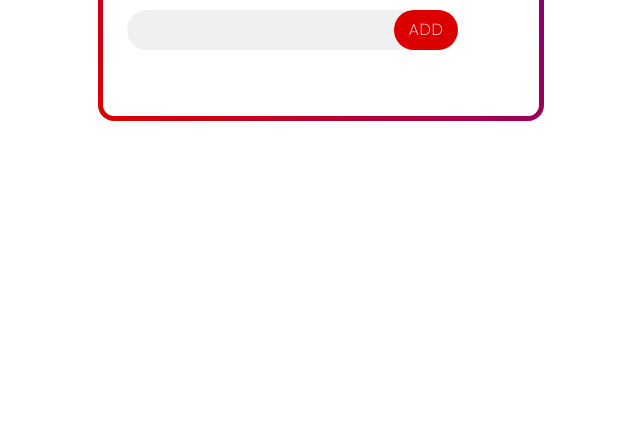
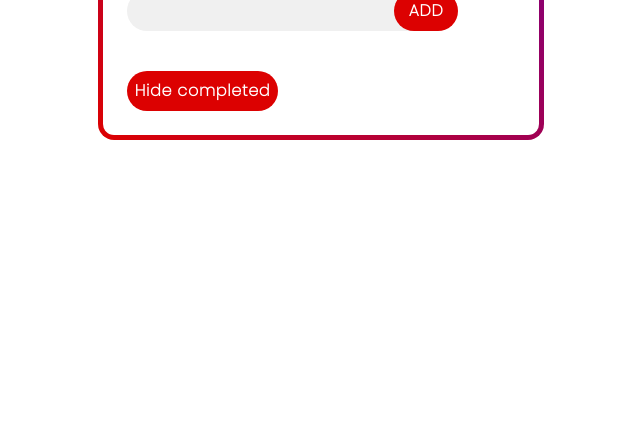
Before and after one commit to bojanognjen/To-do-list, a plain HTML site: page index.htm in a window 1280 px wide. Shown: the part 379-800 px from the top of the page, without its empty margins (319-959 px from the left). Drawn offline with Linux system fonts and the light colour scheme.

Commit message:
The initially planned part of the project has finished!

```diff
--- a/index.htm
+++ b/index.htm
@@ -20,9 +20,9 @@
         <div class="tasks">
             <ul class="todos-container" data-completed="true"></ul>
         </div>
-        <!-- <div class="toggle-part">
+        <div class="toggle-part">
             <button id="toggle">Hide completed</button>
-        </div> -->
+        </div>
     </main>
 
     <script src="script.js"></script>
--- a/script.js
+++ b/script.js
@@ -1,6 +1,7 @@
 const input = document.querySelector('.input');
 const addButton = document.querySelector('.button');
 const container = document.querySelector('.todos-container');
+const toggleBtn = document.getElementById('toggle');
 let dataArray = [];
 
 function populateDOM(item) {
@@ -53,10 +54,22 @@ let pushArray = () => {
   populateDOM(obj);
   input.value = "";
 }
+const handleToggle = (e) => {
+  // determine whether to show or hide completed todos based on the button text
+  let displayAll = e.target.textContent === 'Show completed';
+  // update the `data-completed` attribute on the container
+  container.dataset.completed = displayAll;
+
+  // update the button text
+  e.target.textContent = displayAll ? 'Hide completed' : 'Show completed';
+}
 
 function main() {
   input.value = "";
+
   addButton.addEventListener('click', pushArray);
+
+  toggleBtn.addEventListener('click', handleToggle);
 }
 
 window.addEventListener('load', main);
--- a/style.css
+++ b/style.css
@@ -123,6 +123,7 @@ input[type="checkbox"]:checked {
 .todos-container {
   display: grid;
   gap: 0.3em;
+  margin-bottom: 1rem;
 }
 
 .cross {
@@ -170,15 +171,10 @@ input[type="checkbox"]:checked {
   color: #fff;
 }
 
-/* .checkbox-container input[type="checkbox"]:hover + label::before,
-.checkbox-container input[type="checkbox"]:focus + label::before,
-.checkbox-container input[type="checkbox"] + label::before:hover,
-.checkbox-container input[type="checkbox"] + label::before:focus {
-  box-shadow: 00 20px black;
-}  */
-
-
-
+.checkbox-container input[type="checkbox"]:hover + label::before,
+.checkbox-container label:hover::before {
+  box-shadow: 0 0 10px #dc0101;
+}
 
 .button {
   background-color: #dc0101;
@@ -191,8 +187,20 @@ input[type="checkbox"]:checked {
   left: -3rem;
   cursor: pointer;
   letter-spacing: .5pt;
+  font-weight: bold;
 }
 
-/* #todos-container[data-completed=false] li:has(input:checked) {
+.todos-container[data-completed=false] li:has(input:checked) {
     display: none;
-  } */
+  }
+
+#toggle {
+  background-color: #dc0101;
+  color: #fff;
+  border: none;
+  padding: .5rem;
+  border-radius: 1.5rem;
+  cursor: pointer;
+  letter-spacing: .5pt;
+  font-weight: bold;
+}
```
